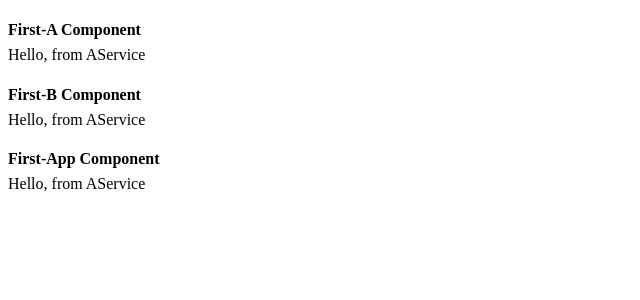
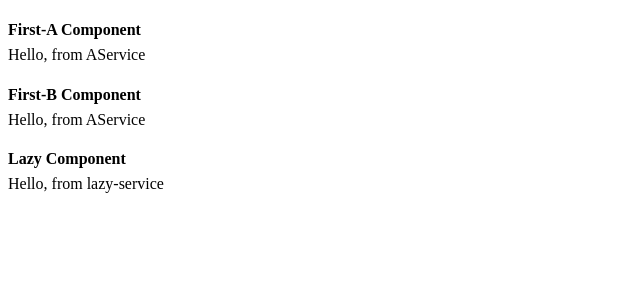
Before and after one commit to ivanmonzon123/task3-di, an Angular app: page /lazy in a window 1280 px wide. Shown: the top 300 px of the page, without its empty margins (0-640 px from the left). Built offline with nearby package versions, Linux system fonts and the light colour scheme.

Commit message:
lazy loaded component added

```diff
--- a/src/app/app.component.html
+++ b/src/app/app.component.html
@@ -1,3 +1,4 @@
 <app-first-a></app-first-a>
 <app-first-b></app-first-b>
-<app-first-app></app-first-app>
+<!--<app-first-app></app-first-app>-->
+<router-outlet></router-outlet>
--- a/src/app/components/first-app/first-app.component.ts
+++ b/src/app/components/first-app/first-app.component.ts
@@ -10,18 +10,18 @@ import {AService} from '../../module-a/services/a.service';
 export class FirstAppComponent implements OnInit {
   greeting: string = '';
 
-  constructor(
-    private aService: AService) {
-  }
   // constructor(
-  //   private aService: AService,
-  //   private lazyService: LazyService) {
+  //   private aService: AService) {
   // }
+   constructor(
+     private aService: AService,
+     private lazyService: LazyService) {
+   }
 
 
   ngOnInit(): void {
     this.greeting = this.aService.greeting;
-    // this.greeting = this.lazyService.greeting;
+     this.greeting = this.lazyService.greeting;
   }
 
 }
--- a/src/app/lazy-loaded/lazy-loaded.component.html
+++ b/src/app/lazy-loaded/lazy-loaded.component.html
@@ -1 +1,2 @@
-<p>lazy-loaded works!</p>
+<h4>Lazy Component</h4>
+<label>{{greeting}}</label>
--- a/src/app/lazy-loaded/lazy-loaded.component.ts
+++ b/src/app/lazy-loaded/lazy-loaded.component.ts
@@ -1,4 +1,5 @@
 import { Component, OnInit } from '@angular/core';
+import {LazyService} from './service/lazy.service';
 
 @Component({
   selector: 'app-lazy-loaded',
@@ -6,10 +7,13 @@ import { Component, OnInit } from '@angular/core';
   styleUrls: ['./lazy-loaded.component.scss']
 })
 export class LazyLoadedComponent implements OnInit {
+  greeting: string = '';
 
-  constructor() { }
+
+  constructor(private lazyService: LazyService) { }
 
   ngOnInit(): void {
+    this.greeting = this.lazyService.greeting;
   }
 
 }
--- a/src/app/routes/app-routes.ts
+++ b/src/app/routes/app-routes.ts
@@ -1,7 +1,8 @@
 import {Routes} from '@angular/router';
 import {AppComponent} from '../app.component';
+import {FirstAppComponent} from '../components/first-app/first-app.component';
 
 export const APP_ROUTES: Routes = [
-  {path: '', component: AppComponent},
+  {path: '', component: FirstAppComponent},
   {path: 'lazy', loadChildren: () => import('../lazy-loaded/lazy-loaded.module').then(module => module.LazyLoadedModule)},
 ]
```
